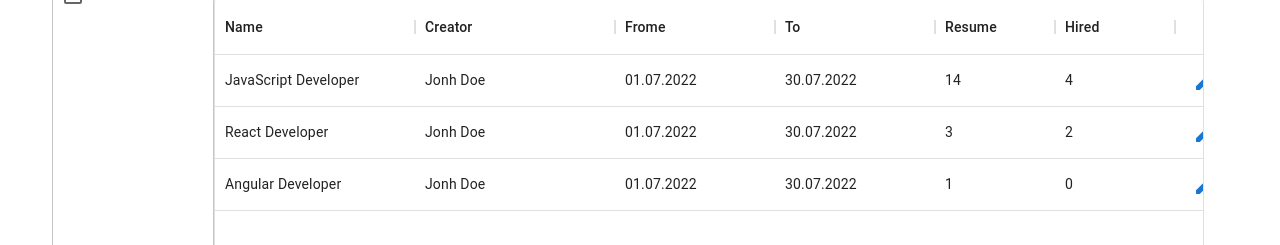
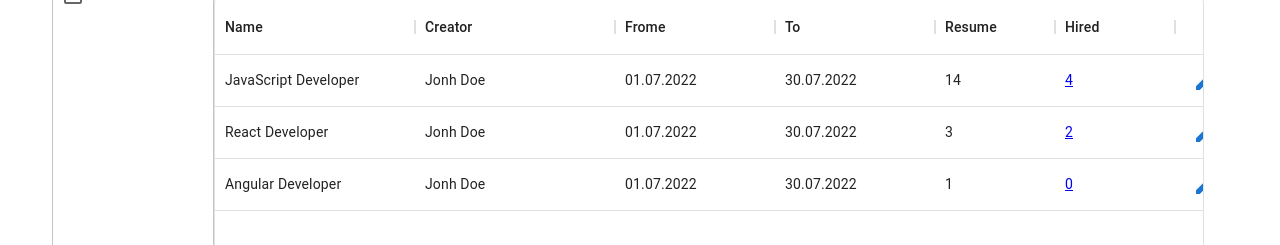
Before and after one commit to softwarehutpl/HeRo-frontend-2, a React (Create React App) app: page /projects in a window 1280 px wide. Shown: the part 226-471 px from the top of the page. Built offline with nearby package versions, Linux system fonts and the light colour scheme; the HTML template or start-up script is replaced by a standard one.

Commit message:
added hired link

```diff
--- a/src/App.tsx
+++ b/src/App.tsx
@@ -15,6 +15,7 @@ function App() {
           <Route path="/" element={<Wrapper />}>
             <Route index element={<Home />} />
             <Route path="candidates" element={<Candidates />} />
+            <Route path="candidates/:id" element={<Projects />} />
             <Route path="profile" element={<Profile />} />
             <Route path="projects" element={<Projects />} />
           </Route>
--- a/src/modules/projects/Projects.tsx
+++ b/src/modules/projects/Projects.tsx
@@ -4,10 +4,12 @@ import ProjectsTableHaeder from "./headerProjects/HeaderProjects";
 import { CustomDiv } from "./ProjectsStyles";
 import EditIcon from "@mui/icons-material/Edit";
 import { IconButton } from "@mui/material";
+import { Link } from "react-router-dom";
 
 const EditDataButton = ({ index }: any) => {
   const handleEditClick = () => {
     console.log(`editDataButton clicked ${index}`);
+    // go to ...candidates?projrctId=1&status=hired
   };
 
   return (
@@ -29,7 +31,14 @@ const columns: GridColDef[] = [
     //   `${params.row.firstName || ""} ${params.row.lastName || ""}`,
   },
   { field: "resume", headerName: "Resume", width: 120 },
-  { field: "hired", headerName: "Hired", width: 120 },
+  {
+    field: "hired",
+    headerName: "Hired",
+    width: 120,
+    renderCell: (params) => {
+      return <Link to="/candidates">{params.row.hired}</Link>;
+    },
+  },
   {
     field: "edit",
     headerName: "",
```
Also changed, not shown: src/modules/projects/ProjectsStyles.tsx (+4 -4 lines).
